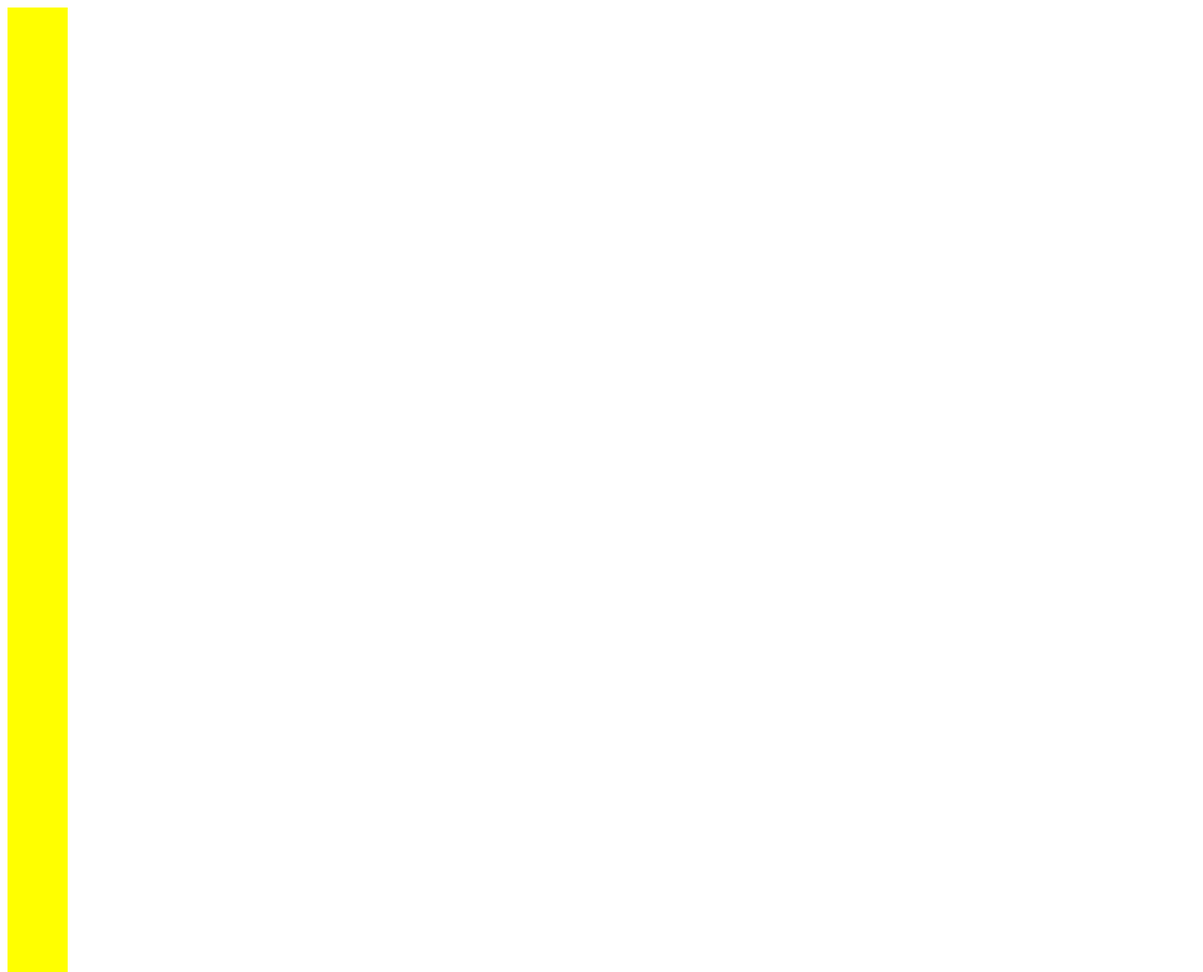
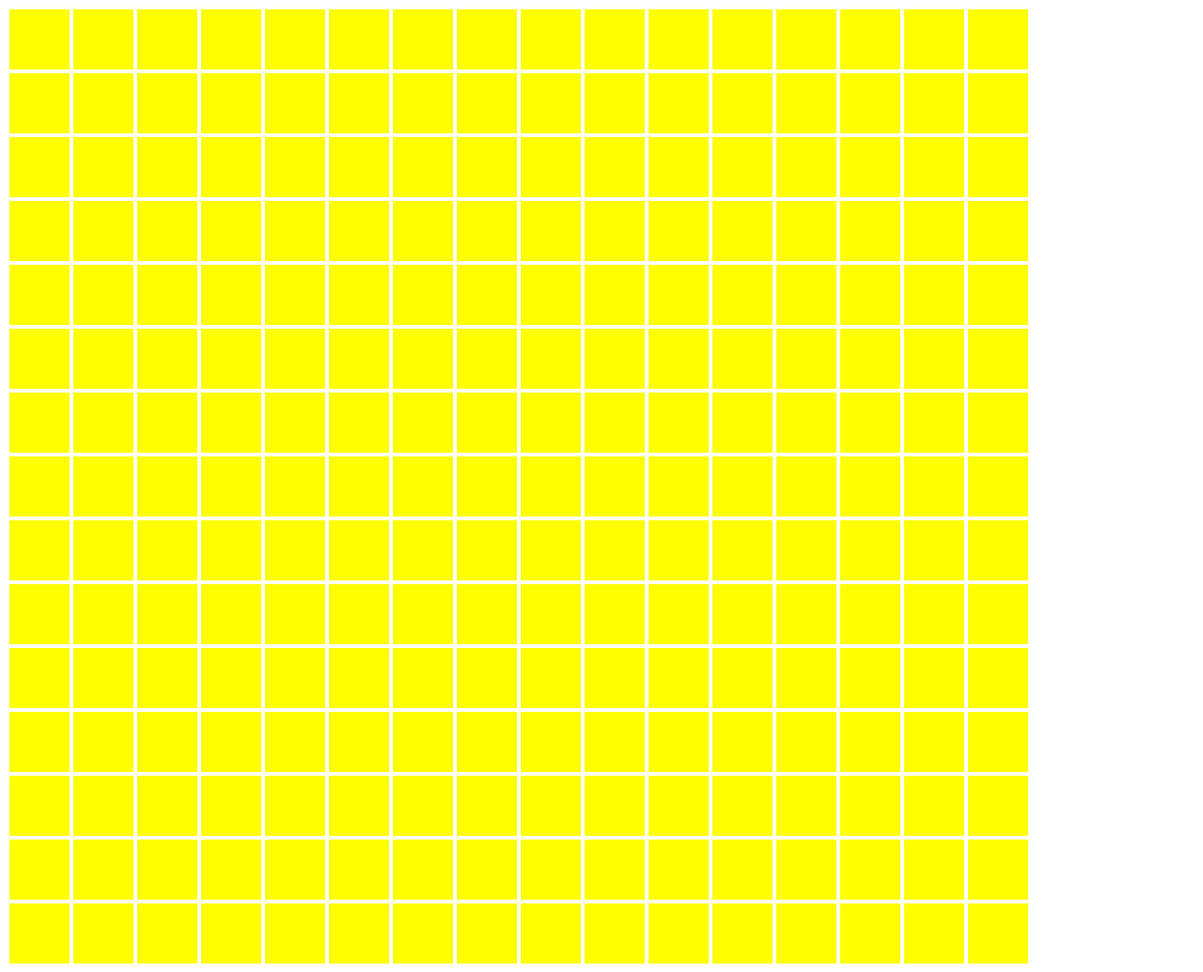
Before and after one commit to sneedragon/etch-a-sketch, a plain HTML site: page index.html in a window 1280 px wide. Shown: the top 1035 px of the page at 94% size. Drawn offline with Linux system fonts and the light colour scheme.

Commit message:
Rewrite createGrid logic to create actual grids

```diff
--- a/index.js
+++ b/index.js
@@ -3,14 +3,19 @@ let gridHeigth = 16;
 const grid = document.querySelector(".grid");
 
 function createGrid() {
+    const gridRow = document.createElement("div");
+    gridRow.classList = "grid-row";
+
     const square = document.createElement("div");
     square.classList = "square";
-    grid.appendChild(square);
+    gridRow.appendChild(square);
+
+    for (let i = 1; i < gridWidth; i++) {
+        gridRow.appendChild(square.cloneNode(true));
+    }
+
     for (let i = 1; i < gridHeigth; i++) {
-        for (let j = 1; j < gridWidth; j++) {
-            grid.appendChild(square.cloneNode(true))
-        };
-    };
-};
-
+        grid.appendChild(gridRow.cloneNode(true));
+    }
+}
 createGrid();
--- a/styles.css
+++ b/styles.css
@@ -2,4 +2,9 @@
     width: 64px;
     height: 64px;
     background-color: yellow;
+    margin: 2px;
 }
+
+.grid-row {
+    display: flex;
+}
```
